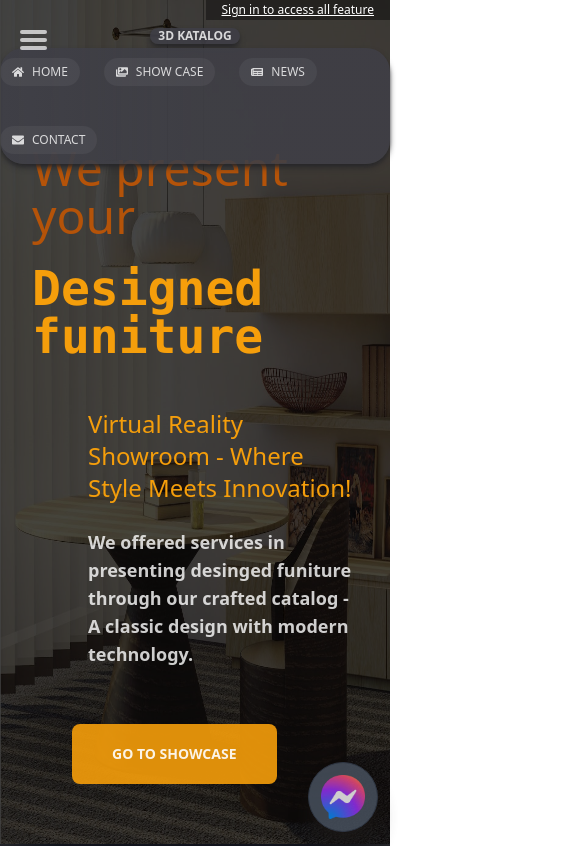
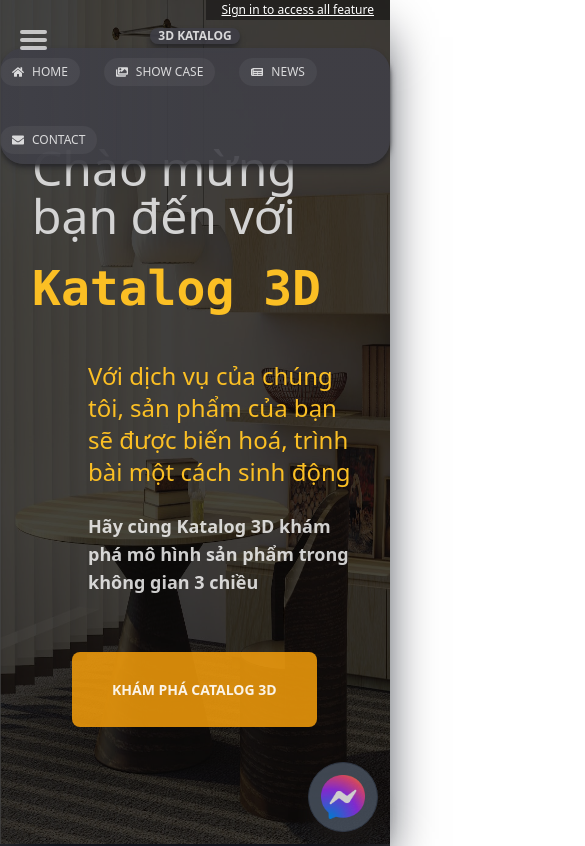
Before and after one commit to namke-dev/ThreeD-Catalog, a Next.js app: page / in a window 390 px wide. Shown: the top 846 px of the page, 585 px wide, since content can reach past the window. Built offline with nearby package versions, Linux system fonts and the light colour scheme; no server answers.

Commit message:
update tag for SEO

```diff
--- a/src/components/layouts/HomePageIntro.jsx
+++ b/src/components/layouts/HomePageIntro.jsx
@@ -15,11 +15,10 @@ export default function HomePageIntro() {
         w-full max-w-[1400px] opacity-5 z-10
         md:mt-5 md:-ml-24"
       >
-        <img
-          src="/textures/Wood_gray.jpg"
-          alt="placeholder"
-          className="h-[92vh] rounded-[500px]"
-        />
+        <div
+          className="h-[680px] w-[680px] rounded-full
+         dark:bg-white/50 bg-black/50"
+        ></div>
       </div>
 
       <HomePageCart
@@ -30,77 +29,75 @@ export default function HomePageIntro() {
         <div className="md:w-1/2 flex justify-center z-20 md:pr-20 md:h-[95vh]">
           <img
             src="/images/homepage_img.jpg"
-            alt="placeholder"
+            alt="A scenic view of virtual world"
             className="
             md:static absolute
             h-[100vh] md:h-[80vh] md:mt-6 md:rounded-[10px] shadow-2xl
             dark:shadow-gray-950
-            shadow-zinc-700
-            "
+            shadow-zinc-700"
+            loading="lazy"
           />
           {width > 768 ? (
             ""
           ) : (
             <div
               className="absolute
-            h-[100vh] md:h-[82vh] w-[100%] md:mt-6 md:rounded-[10px] bg-black/70"
+              h-[100vh] md:h-[82vh] w-[100%] md:mt-6 md:rounded-[10px] bg-black/70"
             />
           )}
         </div>
         <div className="flex flex-col md:w-1/2 md:mx-14 mx-8 z-20  md:mt-30 mt-36 md:mt-10">
-          <div
-            className="text-5xl md:text-6xl
+          <h4
+            className="text-5xl md:text-5xl
             text-amber-800
-            dark:text-amber-700
-           font-thin font-sans"
+            dark:text-neutral-300
+            font-medium font-sans"
           >
-            We present your{" "}
-            <div
-              className="
+            Chào mừng bạn đến với{" "}
+          </h4>
+          <h2
+            className="
+              text-5xl md:text-6xl
               text-amber-600
-              dark:text-amber-500 font-mono font-semibold pt-6"
-            >
-              Designed funiture
-            </div>
-          </div>
+              dark:text-amber-400 font-mono font-semibold pt-6"
+          >
+            Katalog 3D
+          </h2>
           <div
             className="w-full text-lg md:text-justify md:mt-24 mt-12 mb-14 pl-14
           flex flex-col gap-4"
           >
-            <p
+            <h2
               className="font-medium text-2xl mb-2
               text-amber-600
-              dark:text-amber-500"
+              dark:text-amber-400"
             >
-              Virtual Reality Showroom - Where Style Meets Innovation!
-            </p>
-            <p>
-              We offered services in presenting desinged funiture through our
-              crafted catalog - A classic design with modern technology.
-            </p>
+              Với dịch vụ của chúng tôi, sản phẩm của bạn sẽ được biến hoá,
+              trình bài một cách sinh động
+            </h2>
+            <h2>
+              Hãy cùng Katalog 3D khám phá mô hình sản phẩm trong không gian 3
+              chiều
+            </h2>
           </div>
 
-          <Link href="/show-case">
+          <Link href="/show-case" alt="check out our catalog showcase">
             <button
-              className="h-[60px] px-10
-              border-amber-400
-              dark:border-amber-500
-
+              className="h-[75px] px-10
               dark:text-white/90
               dark:hover:bg-amber-500
 
               bg-amber-400
-              dark:bg-amber-500/90
+              dark:bg-amber-500/85
 
               text-amber-900
               dark:text-white
               flex flex-row items-center justify-center
               group
               rounded-lg
-              ml-10
-            "
+              ml-10"
             >
-              <span
+              <button
                 className="
                 md:-translate-x-2
                 md:group-hover:translate-x-0
@@ -108,13 +105,13 @@ export default function HomePageIntro() {
                 rounded-md
                 font-sans
                 group-hover:text-black
-                text-sm md:text-lg
+                text-sm md:text-xl
                 font-bold"
               >
-                GO TO SHOWCASE
-              </span>
+                KHÁM PHÁ CATALOG 3D
+              </button>
               <FaAngleRight
-                className="mt-0.5 -mr-48 absolute
+                className="mt-0.5 -mr-60 absolute
                 group-hover:translate-x-4 transition
                 scale-0 md:scale-100
                 text-2xl
--- a/src/components/layouts/NewsCart.jsx
+++ b/src/components/layouts/NewsCart.jsx
@@ -11,20 +11,20 @@ const NewsCard = ({ news, isExpanded, className }) => {
       max-w-[1200px] ${className}`}
       onClick={() => router.push(`/newsdetail/?id=${news.id}`)}
     >
-      <h2 className="text-3xl font-bold mb-2 text-amber-600">{news.title}</h2>
+      <h1 className="text-3xl font-bold mb-2 text-amber-600">{news.title}</h1>
       <div className="flex flex-row gap-2 font-thin mb-5 ml-5">
         <p>Published on {news.date}, </p>
         <p>Category - {news.category}</p>
       </div>
 
-      <p
+      <h2
         className="
         text-gray-200 font-medium
         border-l-2 border-gray-500 pl-5 ml-5
         text-justify whitespace-pre-line "
       >
         {news.summary}
-      </p>
+      </h2>
       <div className="flex items-center justify-center pt-10">
         <img src={news.img_url} className="max-h-[400px] rounded-xl"></img>
       </div>
--- a/src/components/layouts/ReviewNewsCart.jsx
+++ b/src/components/layouts/ReviewNewsCart.jsx
@@ -16,9 +16,9 @@ export default function ReviewNewsCart({ news }) {
         px-7 rounded-2xl"
       >
         <div>
-          <h2 className="text-md font-semibold text-gray-200">
+          <h3 className="text-md font-semibold text-gray-200">
             {truncateText(news.title, 80)}
-          </h2>
+          </h3>
           <div className="flex flex-row gap-2 font-thin text-xs mb-2">
             <p>Published on {news.date}, </p>
           </div>
```
Also changed, not shown: src/data/news_data.js (+27 -66 lines).
